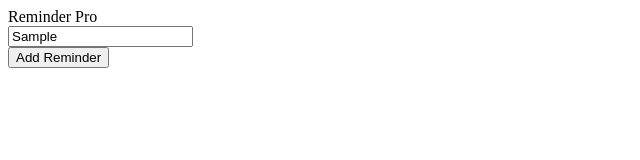
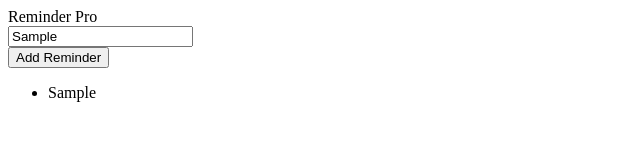
Before and after one commit to msanatan/react-js-and-redux, a React (Create React App) app in the folder reminder-pro/: page / in a window 1280 px wide. Both pictures are taken after typing "Sample" into the empty fields and a click on the button "Add Reminder". Shown: the top 160 px of the page, without its empty margins (0-640 px from the left). Built offline with nearby package versions, Linux system fonts and the light colour scheme; the HTML template or start-up script is replaced by a standard one.

Commit message:
Show list of reminder

```diff
--- a/reminder-pro/src/components/App.js
+++ b/reminder-pro/src/components/App.js
@@ -21,14 +21,30 @@
     this.props.addReminder(this.state.text);
   }
 
+  renderReminders() {
+    const { reminders } = this.props;
+    return (
+      <ul className='list-group col-sm-4'>
+        {
+          reminders.map(reminder => {
+            return (
+              <li key={reminder.id} className='list-group-item'>
+                <div>{reminder.text}</div>
+              </li>
+            );
+          })
+        }
+      </ul>
+    );
+  }
+
   render() {
-    console.log('this.props', this.props);
     return (
         <div className='App'>
             <div className='title'>
               Reminder Pro
             </div>
-            <div className='form-inline'>
+            <div className='form-inline reminder-form'>
               <div className='form-group'>
                 <input
                   className='form-control'
@@ -44,6 +60,9 @@
                 Add Reminder
               </button>
             </div>
+            {
+              this.renderReminders()
+            }
         </div>
     );
   }
```
